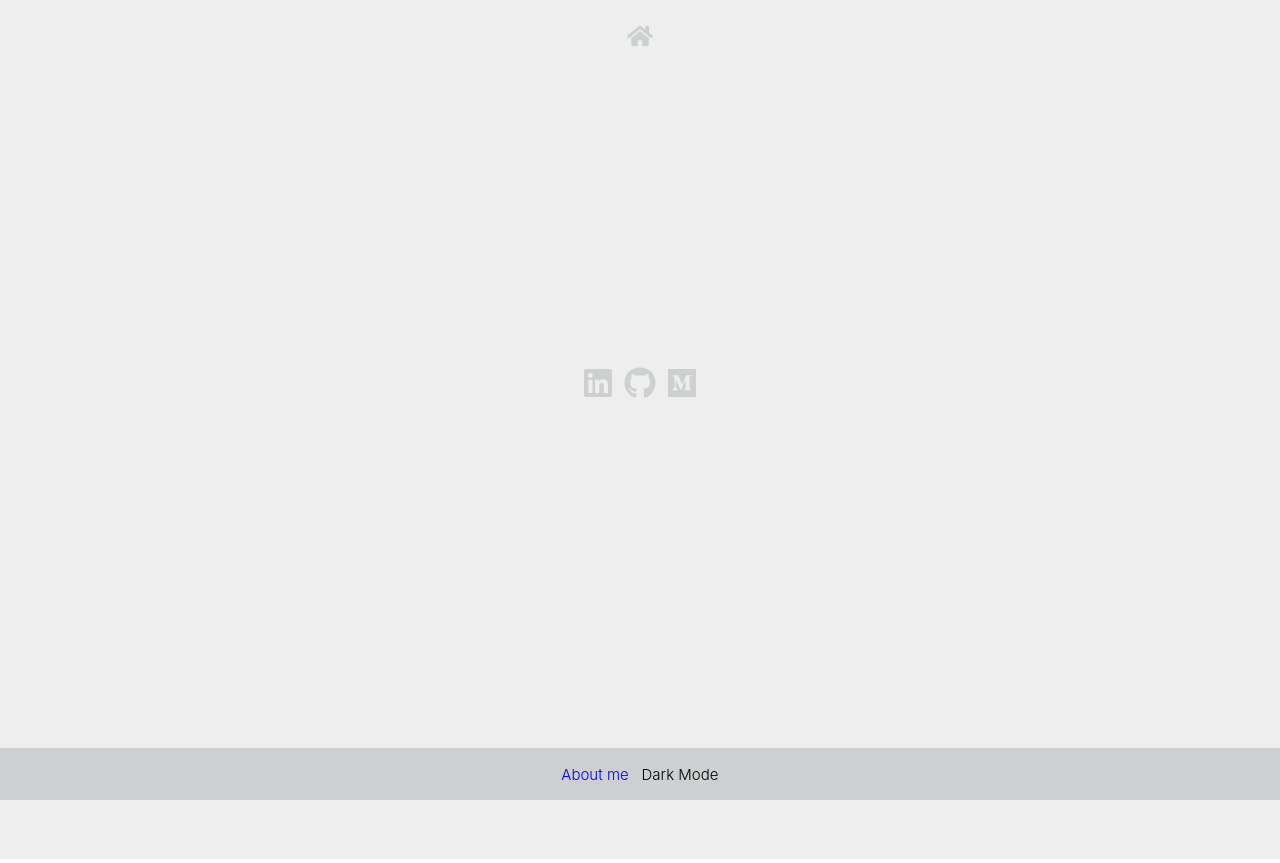
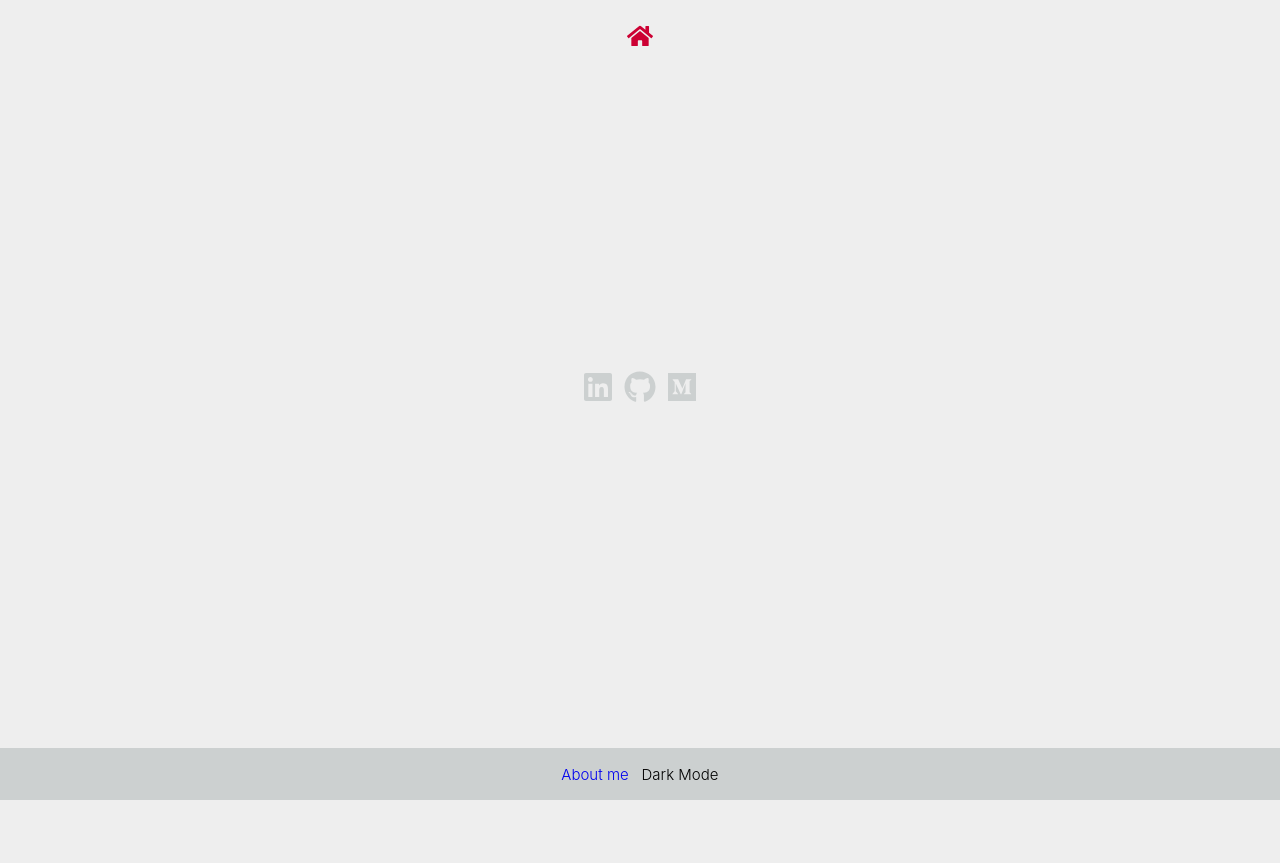
Before and after one commit to tommasogiannoni/quickmemo.dev, a React (Create React App) app: page /about-me in a window 1280 px wide. In both pictures the pointer is over the icon 640 px from the left and 36 px from the top of the page. Built offline with nearby package versions, Linux system fonts and the light colour scheme.

Commit message:
added navigation on Home button from new Note and About me

```diff
--- a/src/App.css
+++ b/src/App.css
@@ -21,6 +21,11 @@ body {
   margin-top: 0.5em;
   font-size: 26px;
   color: #ccd0d0;
+}
+
+.icon:hover {
+  color: #cc0033;
+  cursor: pointer;
 }
 
 .content {
--- a/src/App.js
+++ b/src/App.js
@@ -25,7 +25,9 @@ function App() {
     <div>
       {showHeader && (
         <header className="sticky-header" style={{ backgroundColor: theme.backgroundColor, color: theme.color }} >
-          <FaHome className="icon"/>
+          <Link to="/">
+            <FaHome className="icon"/>
+          </Link>
         </header>
       )}
       <div className="App" style={theme}>
```
